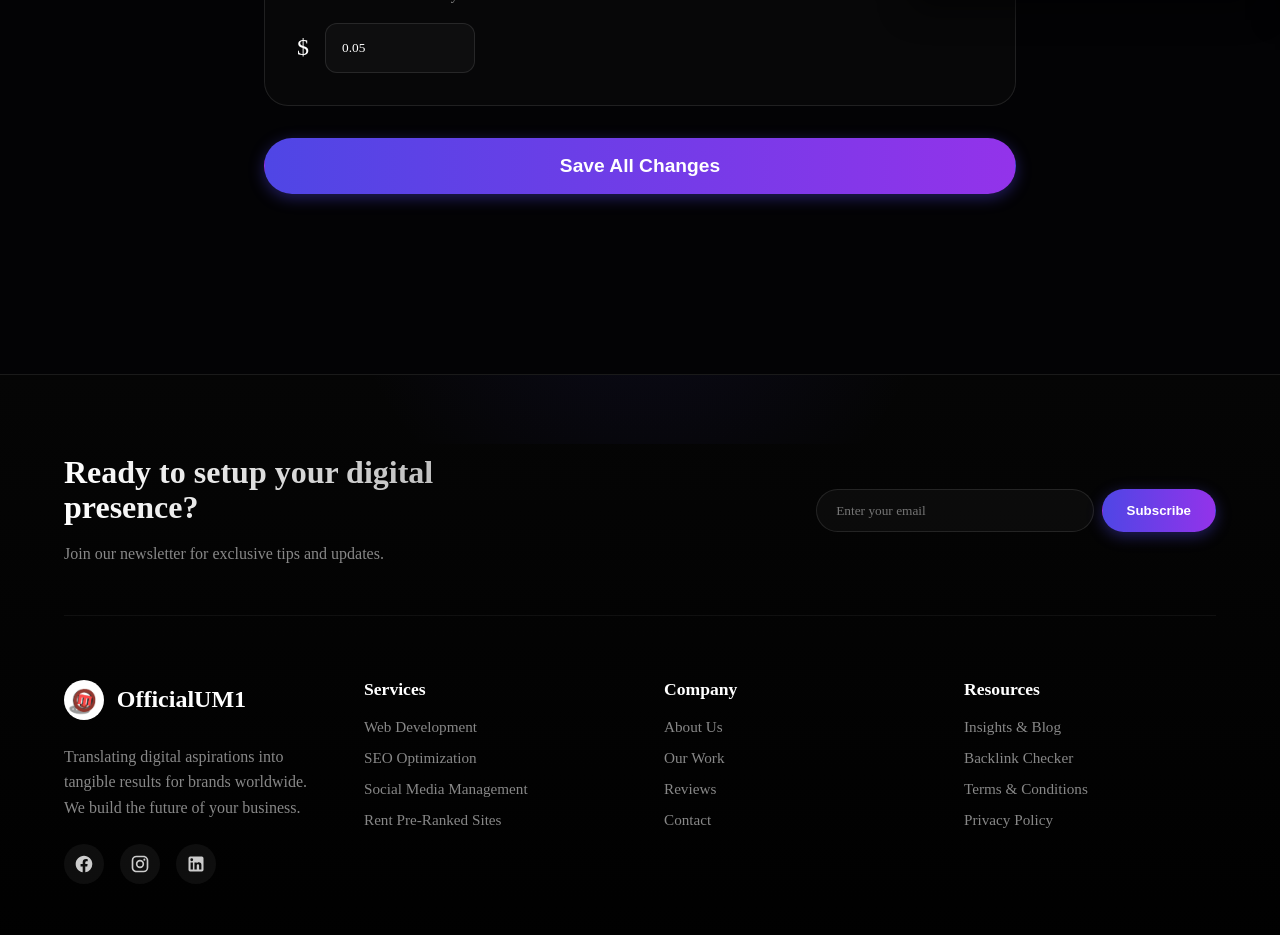
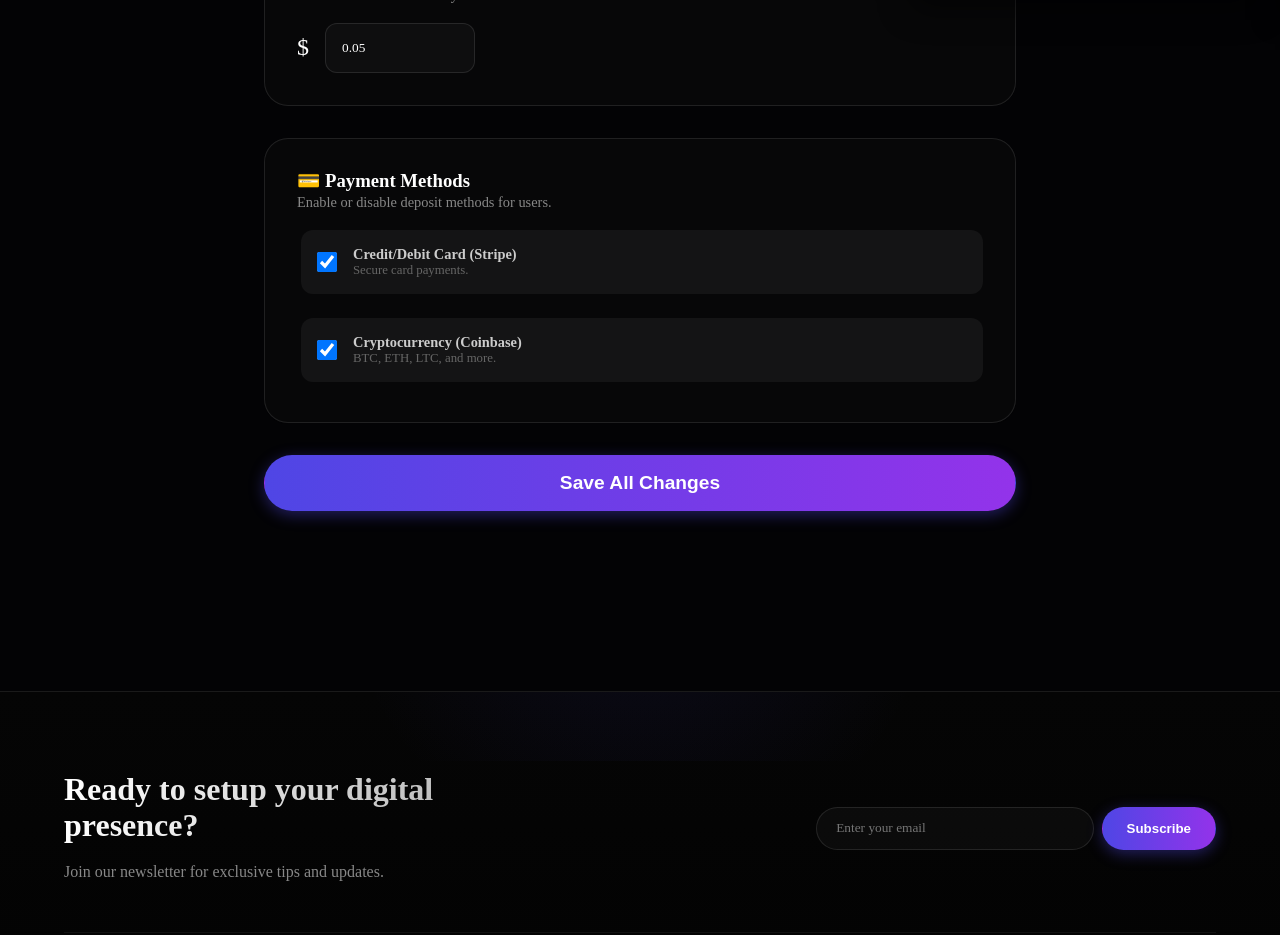
Before and after one commit to officialum1/officialum1-site, a Next.js app: page /admin/settings in a window 1280 px wide. Shown: the part 780-1715 px from the top of the page. Built offline with nearby package versions, Linux system fonts and the light colour scheme; no server answers; the database is empty.

Commit message:
Admin: Editable Payment Methods

```diff
--- a/app/admin/settings/page.tsx
+++ b/app/admin/settings/page.tsx
@@ -13,6 +13,10 @@ export default function GlobalSettings() {
         link: ''
     });
     const [bonusAmount, setBonusAmount] = useState('0.05');
+    const [paymentMethods, setPaymentMethods] = useState({
+        stripe: true,
+        crypto: true
+    });
     const [loading, setLoading] = useState(true);
 
     useEffect(() => {
@@ -28,6 +32,11 @@ export default function GlobalSettings() {
                 if (data.daily_bonus_amount) {
                     setBonusAmount(data.daily_bonus_amount);
                 }
+                if (data.payment_gateways) {
+                    try {
+                        setPaymentMethods(JSON.parse(data.payment_gateways));
+                    } catch { }
+                }
                 setLoading(false);
             });
     }, []);
@@ -36,7 +45,8 @@ export default function GlobalSettings() {
         const payload = {
             ...settings,
             announcement_banner: JSON.stringify(banner),
-            daily_bonus_amount: bonusAmount
+            daily_bonus_amount: bonusAmount,
+            payment_gateways: JSON.stringify(paymentMethods)
         };
 
         try {
@@ -144,6 +154,40 @@ export default function GlobalSettings() {
                     </div>
                 </section>
 
+                {/* Payment Methods */}
+                <section className="glass" style={{ padding: '2rem', borderRadius: '24px', marginBottom: '2rem' }}>
+                    <h3>💳 Payment Methods</h3>
+                    <p style={{ color: '#888', marginBottom: '1rem', fontSize: '0.9rem' }}>Enable or disable deposit methods for users.</p>
+
+                    <div style={{ display: 'grid', gap: '1rem' }}>
+                        <label className="checkbox-container" style={{ display: 'flex', alignItems: 'center', gap: '1rem', cursor: 'pointer', padding: '1rem', background: 'rgba(255,255,255,0.05)', borderRadius: '12px' }}>
+                            <input
+                                type="checkbox"
+                                checked={paymentMethods.stripe}
+                                onChange={e => setPaymentMethods({ ...paymentMethods, stripe: e.target.checked })}
+                                style={{ width: '20px', height: '20px' }}
+                            />
+                            <div>
+                                <div style={{ fontWeight: 'bold' }}>Credit/Debit Card (Stripe)</div>
+                                <div style={{ fontSize: '0.8rem', color: '#666' }}>Secure card payments.</div>
+                            </div>
+                        </label>
+
+                        <label className="checkbox-container" style={{ display: 'flex', alignItems: 'center', gap: '1rem', cursor: 'pointer', padding: '1rem', background: 'rgba(255,255,255,0.05)', borderRadius: '12px' }}>
+                            <input
+                                type="checkbox"
+                                checked={paymentMethods.crypto}
+                                onChange={e => setPaymentMethods({ ...paymentMethods, crypto: e.target.checked })}
+                                style={{ width: '20px', height: '20px' }}
+                            />
+                            <div>
+                                <div style={{ fontWeight: 'bold' }}>Cryptocurrency (Coinbase)</div>
+                                <div style={{ fontSize: '0.8rem', color: '#666' }}>BTC, ETH, LTC, and more.</div>
+                            </div>
+                        </label>
+                    </div>
+                </section>
+
                 <button onClick={handleSave} className="btn btn-primary" style={{ width: '100%', padding: '1rem', fontSize: '1.2rem' }}>
                     Save All Changes
                 </button>
```
Also changed, not shown: components/DepositModal.tsx (+24 -1 lines).
